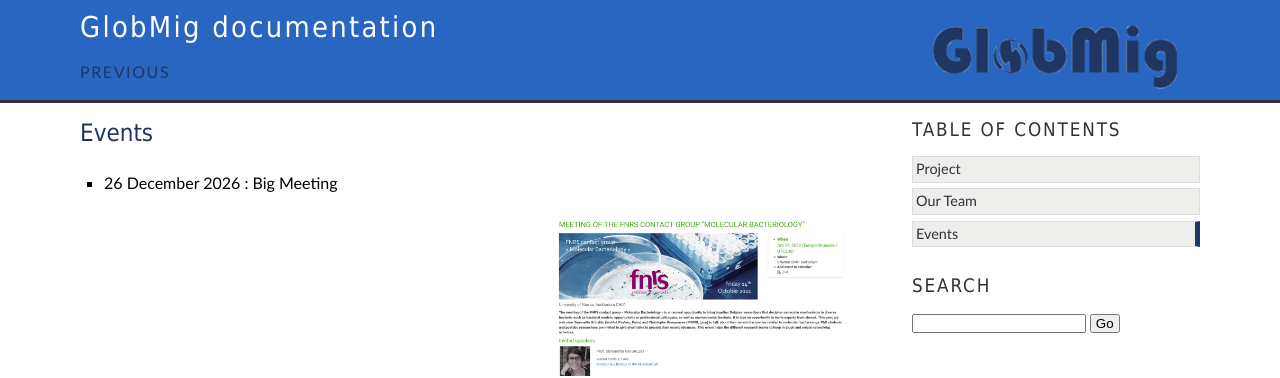
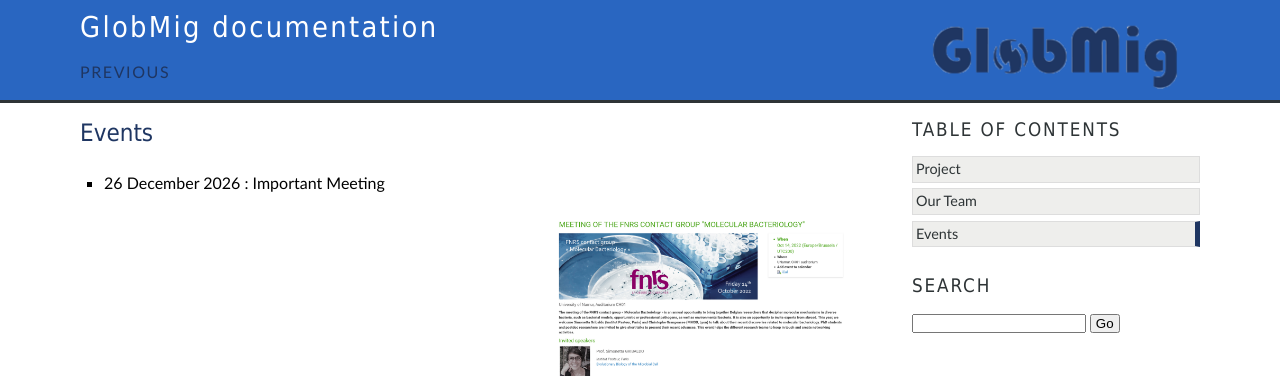
Before and after one commit to pschaus/GlobMigWeb, a Sphinx documentation site: the page built from doc/events.rst, in a window 1280 px wide. Shown: the top 378 px of the page. Built offline with Sphinx 7.4.7, drawn with Linux system fonts in a browser that asks for light colours.

Commit message:
modify to important

```diff
--- a/doc/events.rst
+++ b/doc/events.rst
@@ -6,7 +6,7 @@ Events
    <br />
 
 
-* 26 December 2026 : Big Meeting
+* 26 December 2026 : Important Meeting
 
 .. image:: _static/example_meeting.png
   :height: 200
```
